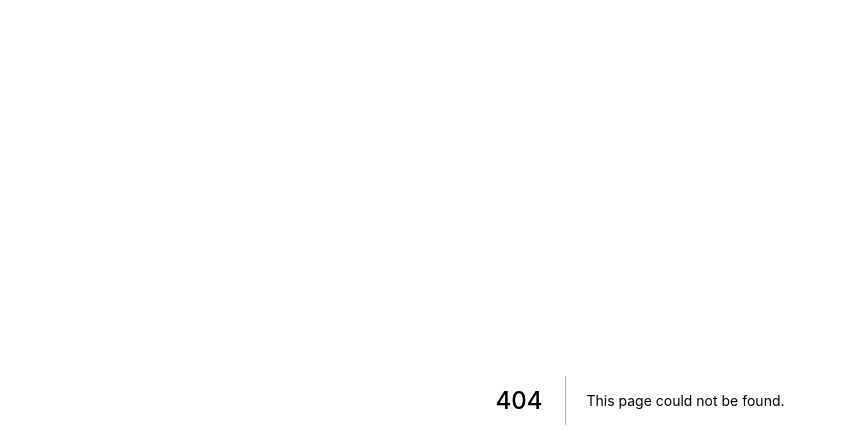
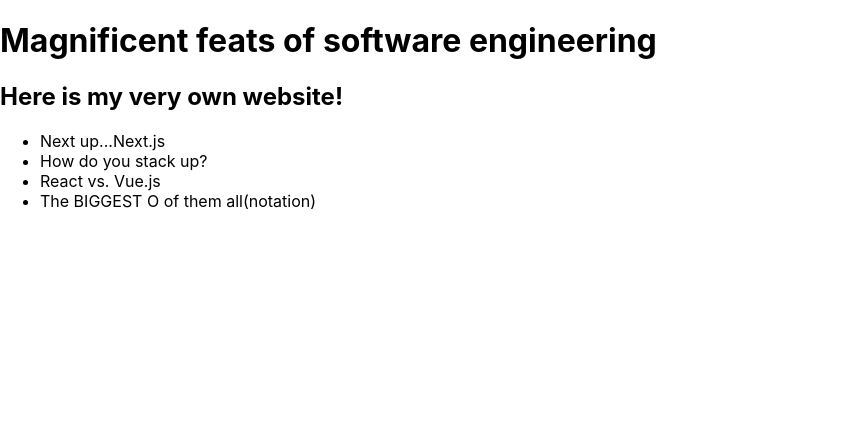
Before and after one commit to Jamondixon/meetup, a Next.js app: page /projects in a window 1280 px wide. Before the commit this address had no page. Shown: the top 448 px of the page, without its empty margins (0-846 px from the left). Built offline with nearby package versions, Linux system fonts and the light colour scheme.

Commit message:
projects

```diff
--- a/pages/news/[newsId].js
+++ b/pages/blogs/[blogsId].js
@@ -1,11 +1,11 @@
 import { useRouter } from 'next/router'
 
-// our-domain.com/news/something-important
+// our-domain.com/blogs/whatever
 
 function DetailPage() {
     const router = useRouter();
 
-    const newsID = router.query.newsId;
+    const blogsID = router.query.blogsId;
 
     // send a request to the backend api
     // to fetch the news item with newsId
--- a/pages/news/index.js
+++ b/pages/blogs/index.js
@@ -1,9 +1,9 @@
-// our-domain.com/news
+// our-domain.com/blogs
 
 import { Fragment } from "react";
 import Link from 'next/link';
 
-function NewsPage() {
+function BlogsPage() {
     return (
         <Fragment>
             <h1>Recent Blogs</h1>
@@ -40,4 +40,4 @@
 }
 
 
-export default NewsPage;
+export default BlogsPage;
--- /dev/null
+++ b/pages/projects/index.js
@@ -0,0 +1,43 @@
+// our-domain.com/projects
+
+import { Fragment } from "react";
+import Link from 'next/link';
+
+function ProjectsPage() {
+    return (
+        <Fragment>
+            <h1>Magnificent feats of software engineering</h1>
+            <h2>
+                {/* <Link href='/projects/this-is-a-wonderful-framework'> */}
+                <Link href='https://jamondixon.com/'>
+                    Here is my very own website!
+                </Link>
+            </h2>
+            <ul>
+                <li>
+                    <Link href='https://jamondixon.medium.com/next-up-next-js-7b5eca81d212'>
+                        Next up...Next.js
+                    </Link>
+                </li>
+                <li>
+                    <Link href='https://medium.com/codex/how-do-you-stack-up-f9280ff4636f'>
+                        How do you stack up?
+                    </Link>
+                </li>
+                <li>
+                    <Link href='https://medium.com/geekculture/react-vs-vue-js-b5d82e7af861'>
+                        React vs. Vue.js
+                    </Link>
+                </li>
+                <li>
+                    <Link href='https://jamondixon.medium.com/the-biggest-o-of-them-all-notation-93352775acc7'>
+                    The BIGGEST O of them all(notation)
+                    </Link>
+                </li>
+            </ul>
+        </Fragment>
+        )
+}
+
+
+export default ProjectsPage;
```
Also changed, not shown: pages/index.js (+12 -8 lines).
